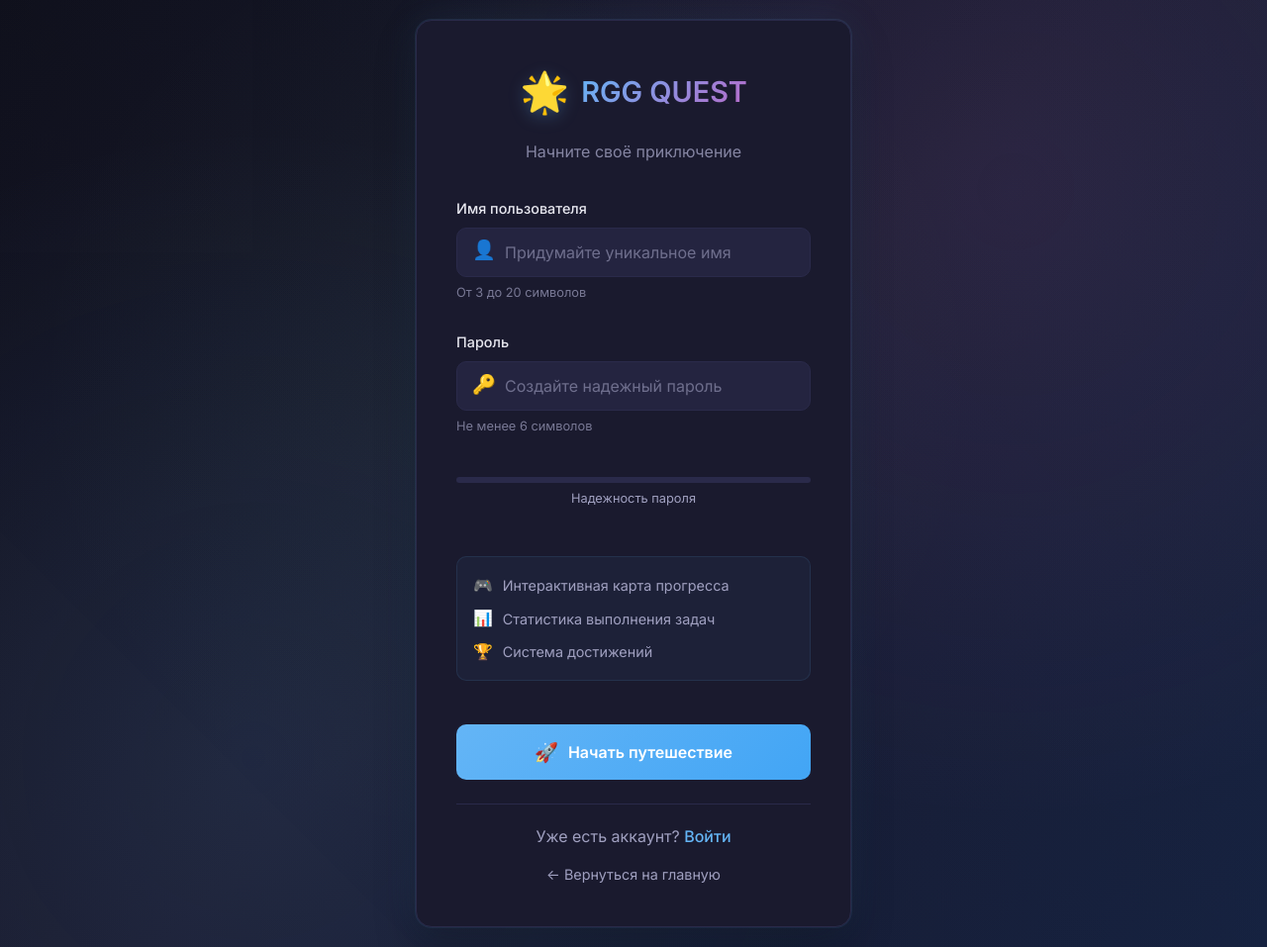
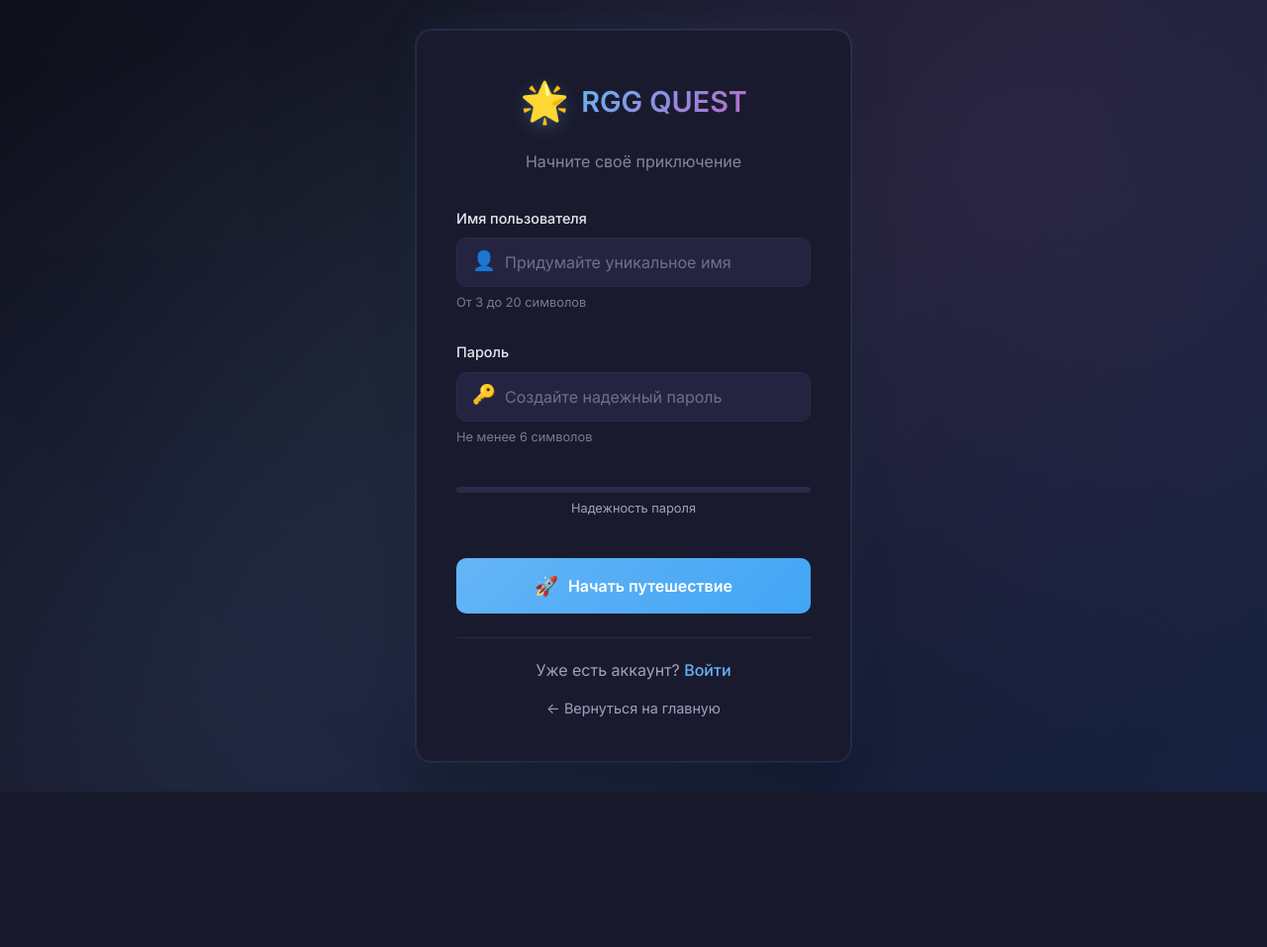
Before and after one commit to MrNerin/cyberpunk_tasks, a Flask app: page /register in a window 1280 px wide. Shown: the whole page at 99% size. After the commit the page ends 800 px from the top, so only its background shows below. Run offline with Flask 3, Linux system fonts and the light colour scheme.

Commit message:
Deploy 5.4

```diff
--- a/templates/register.html
+++ b/templates/register.html
@@ -44,21 +44,6 @@
                         <div class="strength-fill" id="strengthFill"></div>
                     </div>
                     <div class="strength-text" id="strengthText">Надежность пароля</div>
-                </div>
-
-                <div class="form-features">
-                    <div class="feature-item">
-                        <span class="feature-icon">🎮</span>
-                        <span class="feature-text">Интерактивная карта прогресса</span>
-                    </div>
-                    <div class="feature-item">
-                        <span class="feature-icon">📊</span>
-                        <span class="feature-text">Статистика выполнения задач</span>
-                    </div>
-                    <div class="feature-item">
-                        <span class="feature-icon">🏆</span>
-                        <span class="feature-text">Система достижений</span>
-                    </div>
                 </div>
 
                 <button type="submit" class="auth-btn">
```
